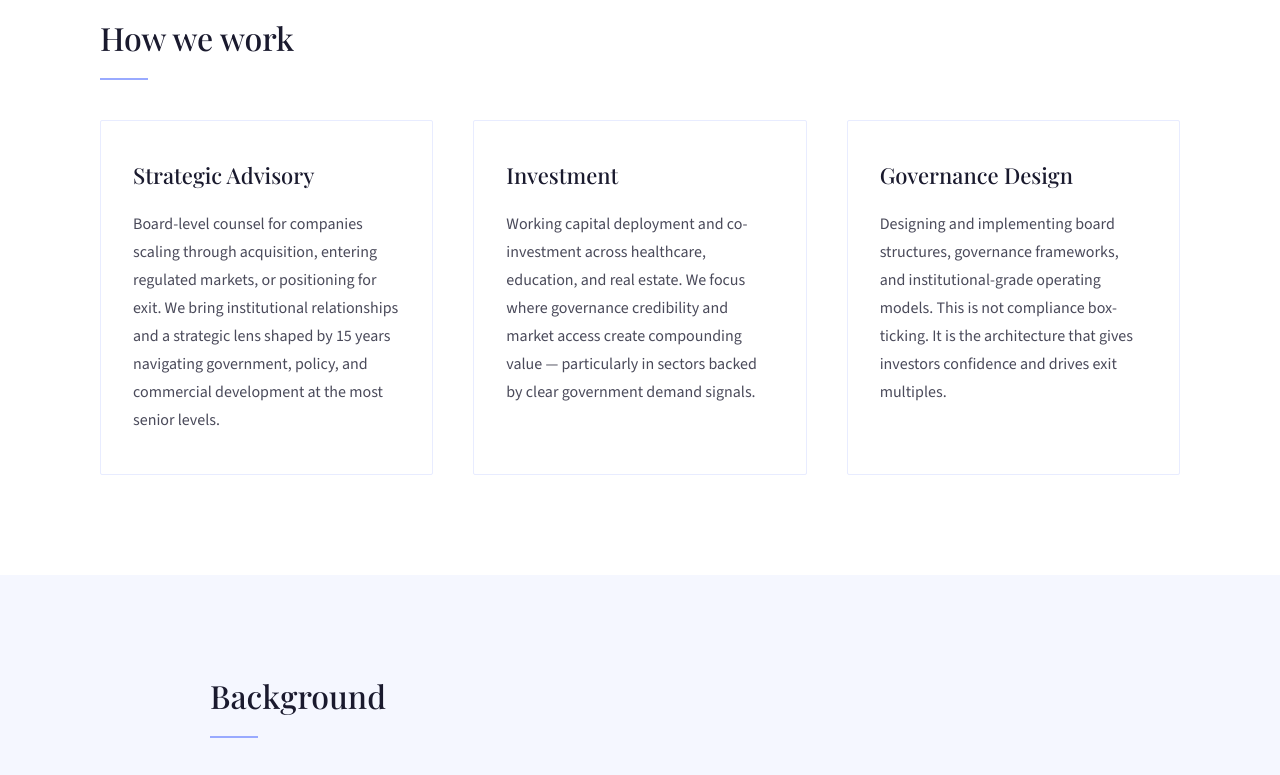
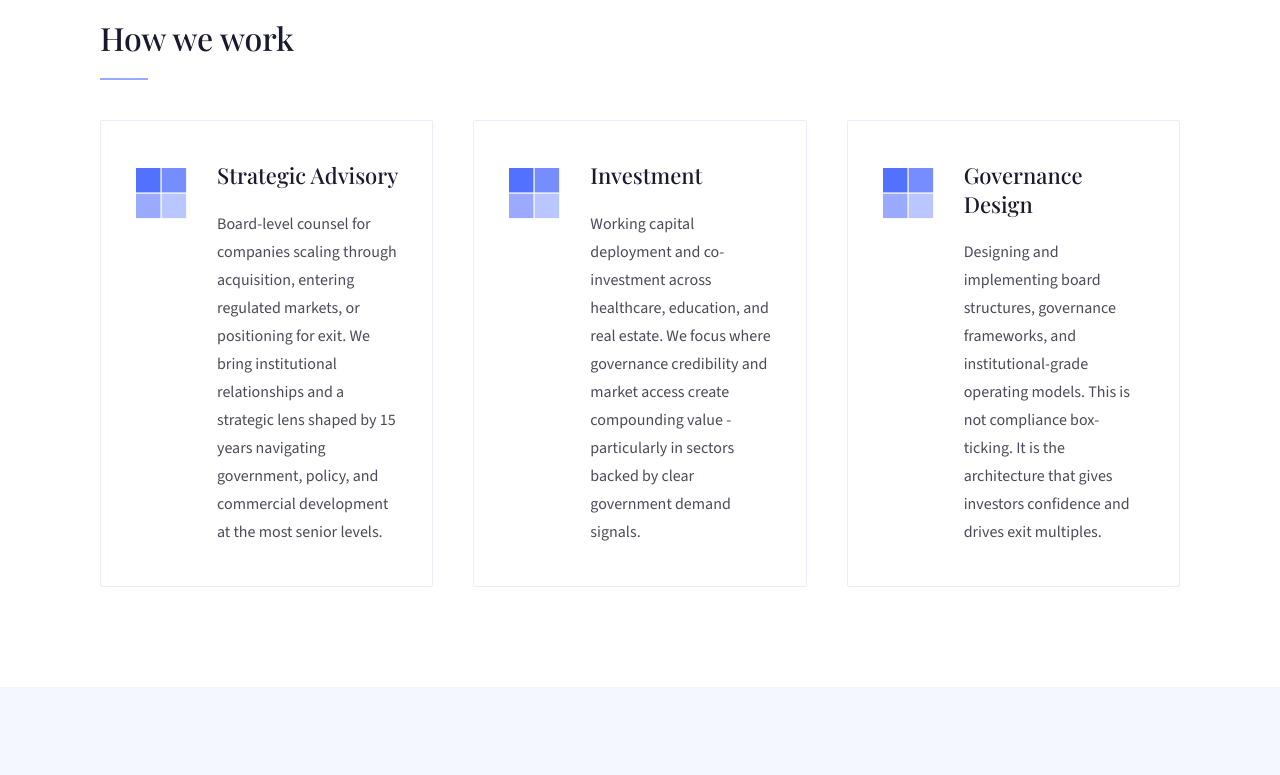
Before and after one commit to bdhdgroup/bdhd-website, a plain HTML site: page index.html in a window 1280 px wide. Shown: the part 1200-1975 px from the top of the page. Drawn offline with nearby package versions, Linux system fonts and the light colour scheme.

Commit message:
Add four squares brand mark to How We Work cards and footer
Co-Authored-By: Claude Sonnet 4.6 <noreply@anthropic.com>

```diff
--- a/index.html
+++ b/index.html
@@ -226,6 +226,25 @@
             flex-shrink: 0;
         }
 
+        /* ── Card mark ── */
+
+        .card {
+            display: flex;
+            align-items: flex-start;
+            gap: 28px;
+        }
+
+        .card__mark {
+            width: 56px;
+            height: 56px;
+            flex-shrink: 0;
+            margin-top: 4px;
+        }
+
+        .card__content {
+            flex: 1;
+        }
+
         /* ── Footer ── */
 
         .footer {
@@ -238,6 +257,17 @@
             font-size: 14px;
             color: var(--text-muted);
             letter-spacing: 0.04em;
+        }
+
+        .footer__mark {
+            width: 16px;
+            height: 16px;
+            display: inline-block;
+            vertical-align: middle;
+            margin-right: 8px;
+            opacity: 0.55;
+            position: relative;
+            top: -1px;
         }
 
         /* ── Responsive ── */
@@ -324,16 +354,25 @@
             <h2 class="section__heading">How we work</h2>
             <div class="cards">
                 <div class="card">
-                    <h3 class="card__heading">Strategic Advisory</h3>
-                    <p class="card__text">Board-level counsel for companies scaling through acquisition, entering regulated markets, or positioning for exit. We bring institutional relationships and a strategic lens shaped by 15 years navigating government, policy, and commercial development at the most senior levels.</p>
+                    <img src="bdhd_four_squares.png" class="card__mark" alt="">
+                    <div class="card__content">
+                        <h3 class="card__heading">Strategic Advisory</h3>
+                        <p class="card__text">Board-level counsel for companies scaling through acquisition, entering regulated markets, or positioning for exit. We bring institutional relationships and a strategic lens shaped by 15 years navigating government, policy, and commercial development at the most senior levels.</p>
+                    </div>
                 </div>
                 <div class="card">
-                    <h3 class="card__heading">Investment</h3>
-                    <p class="card__text">Working capital deployment and co-investment across healthcare, education, and real estate. We focus where governance credibility and market access create compounding value — particularly in sectors backed by clear government demand signals.</p>
+                    <img src="bdhd_four_squares.png" class="card__mark" alt="">
+                    <div class="card__content">
+                        <h3 class="card__heading">Investment</h3>
+                        <p class="card__text">Working capital deployment and co-investment across healthcare, education, and real estate. We focus where governance credibility and market access create compounding value - particularly in sectors backed by clear government demand signals.</p>
+                    </div>
                 </div>
                 <div class="card">
-                    <h3 class="card__heading">Governance Design</h3>
-                    <p class="card__text">Designing and implementing board structures, governance frameworks, and institutional-grade operating models. This is not compliance box-ticking. It is the architecture that gives investors confidence and drives exit multiples.</p>
+                    <img src="bdhd_four_squares.png" class="card__mark" alt="">
+                    <div class="card__content">
+                        <h3 class="card__heading">Governance Design</h3>
+                        <p class="card__text">Designing and implementing board structures, governance frameworks, and institutional-grade operating models. This is not compliance box-ticking. It is the architecture that gives investors confidence and drives exit multiples.</p>
+                    </div>
                 </div>
             </div>
         </div>
@@ -369,7 +408,7 @@
 
     <!-- Footer -->
     <footer class="footer">
-        <p class="footer__text">BDHD Group. Dubai, UAE. &copy; 2026</p>
+        <p class="footer__text"><img src="bdhd_four_squares.png" class="footer__mark" alt="">BDHD Group. Dubai, UAE. &copy; 2026</p>
     </footer>
 
 </body>
```
